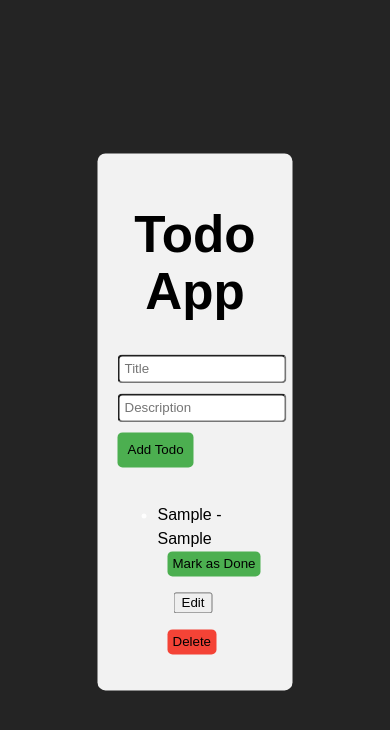
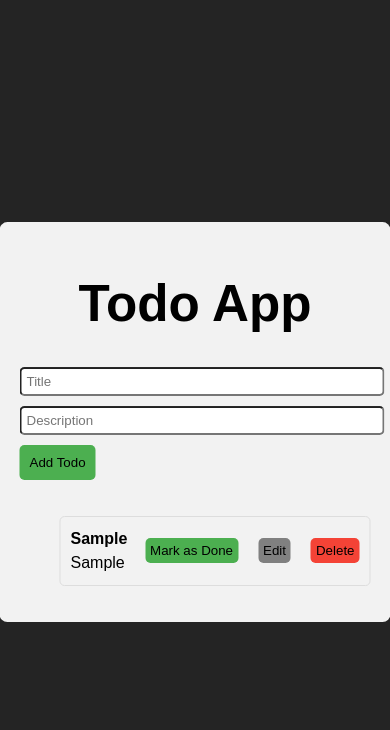
Before and after one commit to tikusoumo/Web-Wizardry-React, a React (Vite) app: page / in a window 390 px wide. Both pictures are taken after typing "Sample", "Sample" into the empty fields and a click on the button "Add Todo". Shown: the top 730 px of the page. Built offline with nearby package versions, Linux system fonts and the light colour scheme.

Commit message:
💄 Responsive

```diff
--- /dev/null
+++ b/src/App.css
@@ -0,0 +1,13 @@
+@media (max-width: 600px) {
+    body {
+      font-size: 0.8em;
+    }
+
+    button {
+      padding: 5px;
+    }
+
+    input {
+      padding: 5px;
+    }
+  }
--- a/src/App.jsx
+++ b/src/App.jsx
@@ -54,6 +54,8 @@ function App() {
         backgroundColor: "#f2f2f2",
         padding: "20px",
         borderRadius: "8px",
+        width: "90%",
+        maxWidth: "500px",
       }}
     >
       <h1 style={{ textAlign: "center", color: "black" }}>Todo App</h1>
@@ -96,17 +98,31 @@ function App() {
       >
         Add Todo
       </button>
-      <ul>
+      <ul style={{ display: "flex", flexDirection: "column", gap: "10px" }}>
         {todos.map((todo, index) => (
-          <li key={index} style={{ marginBottom: "10px" }}>
+          <li
+            key={index}
+            style={{
+              display: "flex",
+              justifyContent: "space-between",
+              alignItems: "center",
+              flexWrap: "wrap",
+              padding: "10px",
+              border: "1px solid #ddd",
+              borderRadius: "5px",
+            }}
+          >
             <span
               style={{
                 textDecoration: todo.done ? "line-through" : "none",
                 color: "black",
+                flex: "1 1 auto",
+
               }}
             >
-              {todo.title} - {todo.description}
+              <b>{todo.title}</b> <br/> {todo.description}
             </span>
+            <div style={{ display: "flex", gap: "10px" }}>
               <button
                 onClick={() => handleToggleDone(index)}
                 style={{
@@ -121,7 +137,20 @@ function App() {
               >
                 {todo.done ? "Mark as Undone" : "Mark as Done"}
               </button>
-            <button onClick={() => handleEditTodo(index)} style={{margin: "1rem"}}>Edit</button>
+              <button
+                onClick={() => handleEditTodo(index)}
+                style={{
+                  marginLeft: "10px",
+                  padding: "5px",
+                  backgroundColor: "gray",
+                  color: "black",
+                  border: "none",
+                  cursor: "pointer",
+                  borderRadius: "5px",
+                }}
+              >
+                Edit
+              </button>
               {editTodo !== null ? (
                 ""
               ) : (
@@ -140,6 +169,7 @@ function App() {
                   Delete
                 </button>
               )}
+            </div>
           </li>
         ))}
       </ul>
```
Lines whose indentation alone changed are shown as unchanged.
